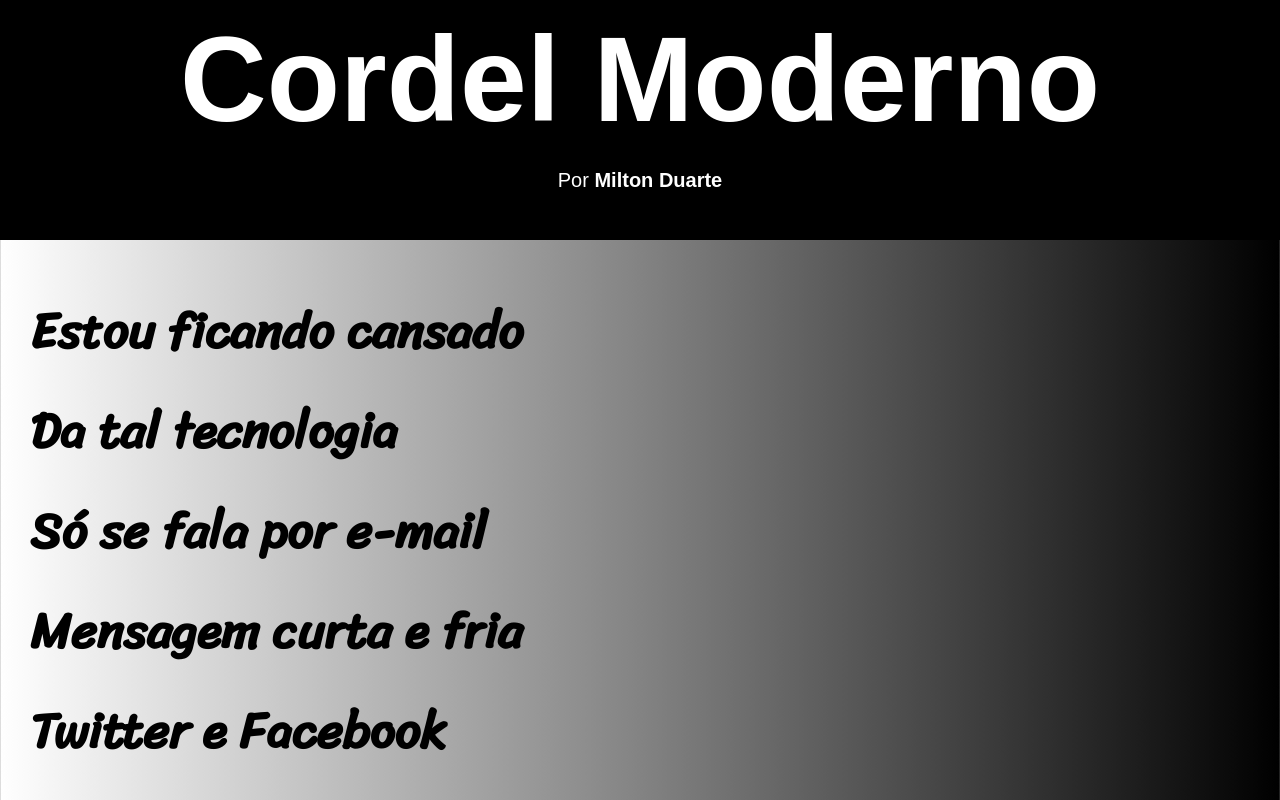
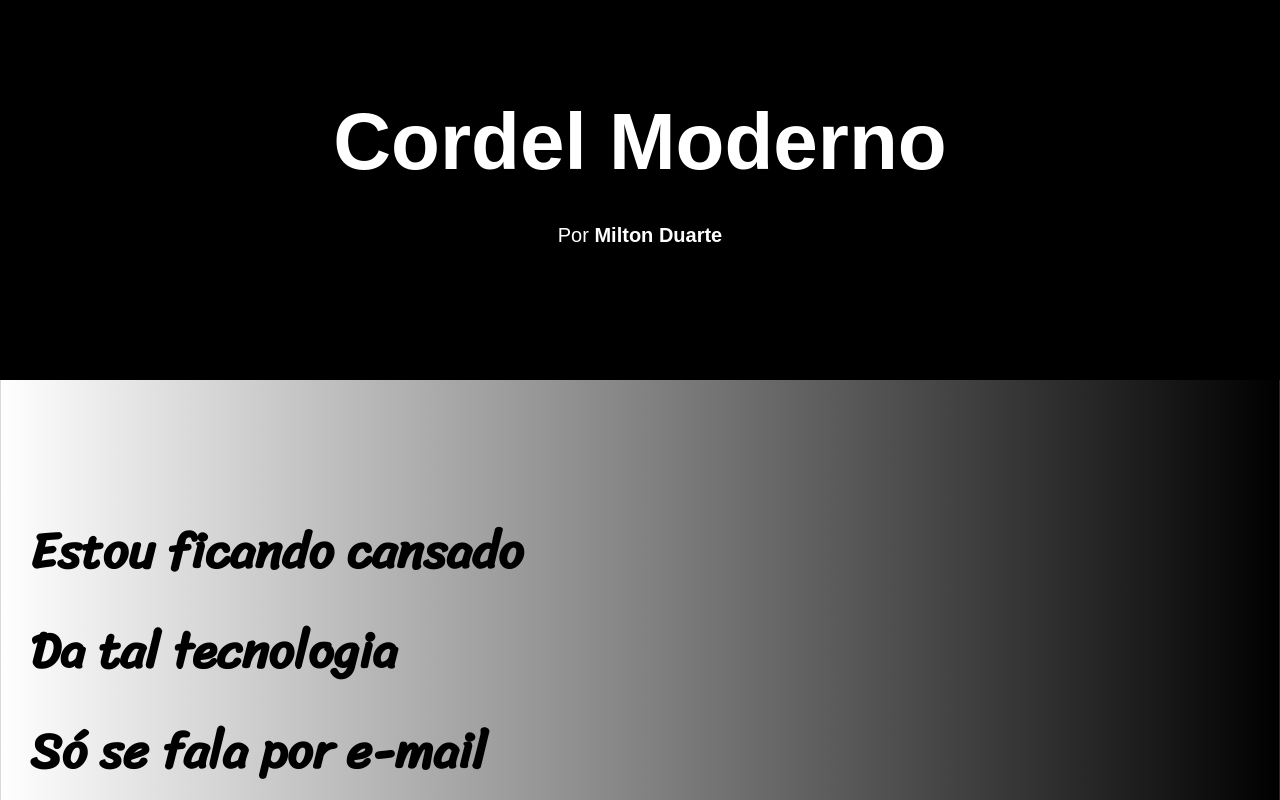
Before and after one commit to LucasdaSilvaOliveira/projeto-cordel, a plain HTML site: page index.html in a window 1280 px wide. Shown: the top 800 px of the page. Drawn offline with Linux system fonts and the light colour scheme.

Commit message:
atualizei bordas

```diff
--- a/style.css
+++ b/style.css
@@ -15,8 +15,9 @@ header {
     text-align: center;
     font-size: 60px;
     margin: 0px;
-    padding: 10px;
     font-family: Arial, Helvetica, sans-serif;
+    padding-top: 10vh;
+    padding-bottom: 10vh;
 }
 header a {
     text-decoration: none;
@@ -25,18 +26,22 @@ header a {
 }
 header p {
     font-size: 20px;
-    padding: 1px;
+
 }
 header a:hover {
     text-decoration: underline;
 }
 header h1 {
-
+    font-size: 80px;
     margin: 0px;
+    padding-top: 2vh;
+    padding-bottom: 2vh;
 }
 #texto1 {
     font-size: 50px;
     line-height: 100px;
+    padding-top: 10vh;
+    padding-bottom: 10vh;
     padding-left: 30px;
     margin-bottom: 50px;
 }
@@ -53,6 +58,8 @@ div {
     color: white;
     font-size: 50px;
     line-height: 100px;
+    padding-top: 10vh;
+    padding-bottom: 10vh;
     padding-left: 30px;
     padding-right: 20px;
     margin-bottom: 50px;
@@ -62,6 +69,8 @@ div {
 #texto3 {
     font-size: 50px;
     line-height: 100px;
+    padding-top: 10vh;
+    padding-bottom: 10vh;
     padding-left: 30px;
     margin-bottom: 50px;
 }
@@ -78,6 +87,8 @@ div {
     color: white;
     font-size: 50px;
     line-height: 100px;
+    padding-top: 10vh;
+    padding-bottom: 10vh;
     padding-left: 30px;
     padding-right: 20px;
     margin-bottom: 50px;
```
